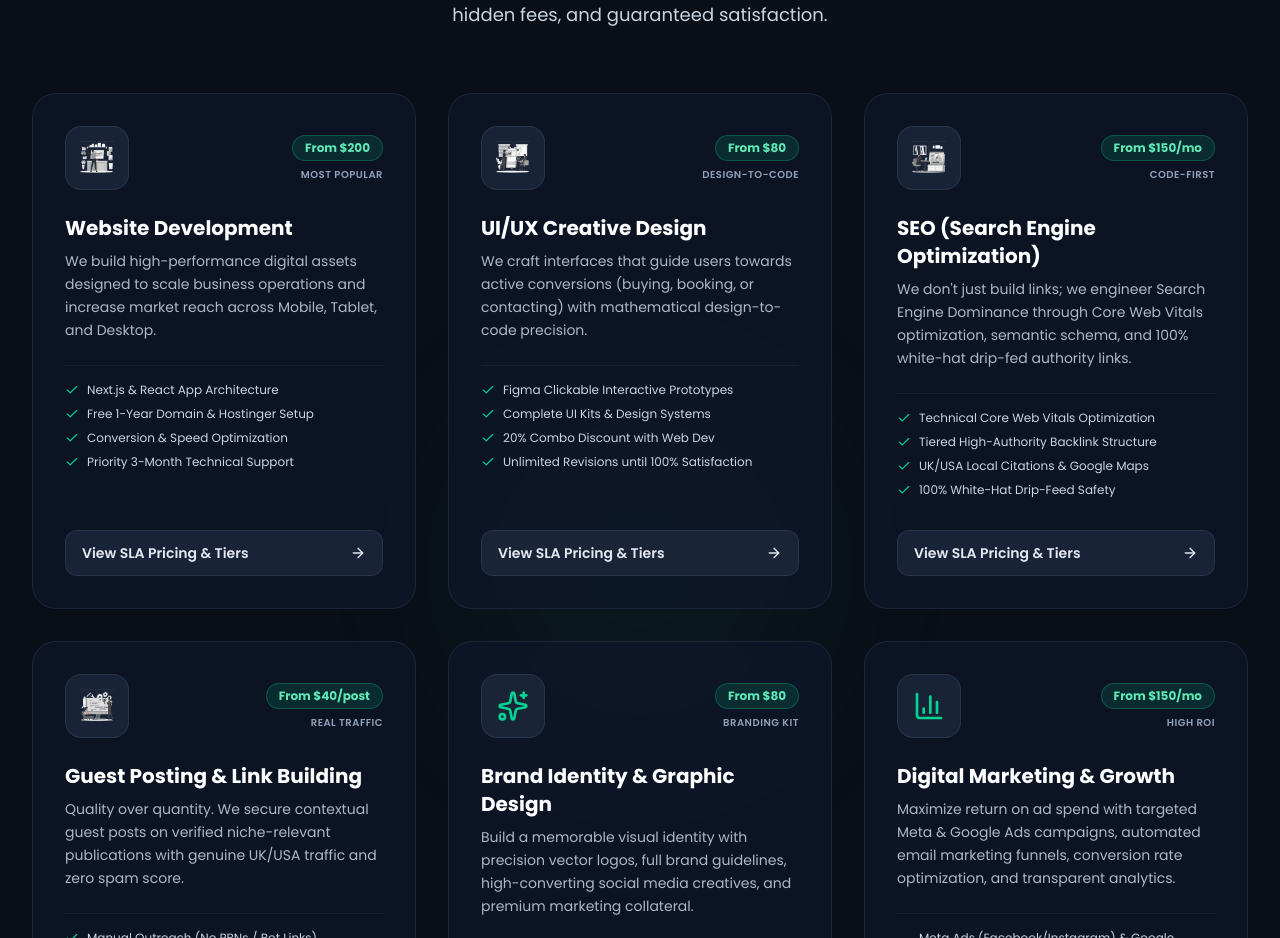
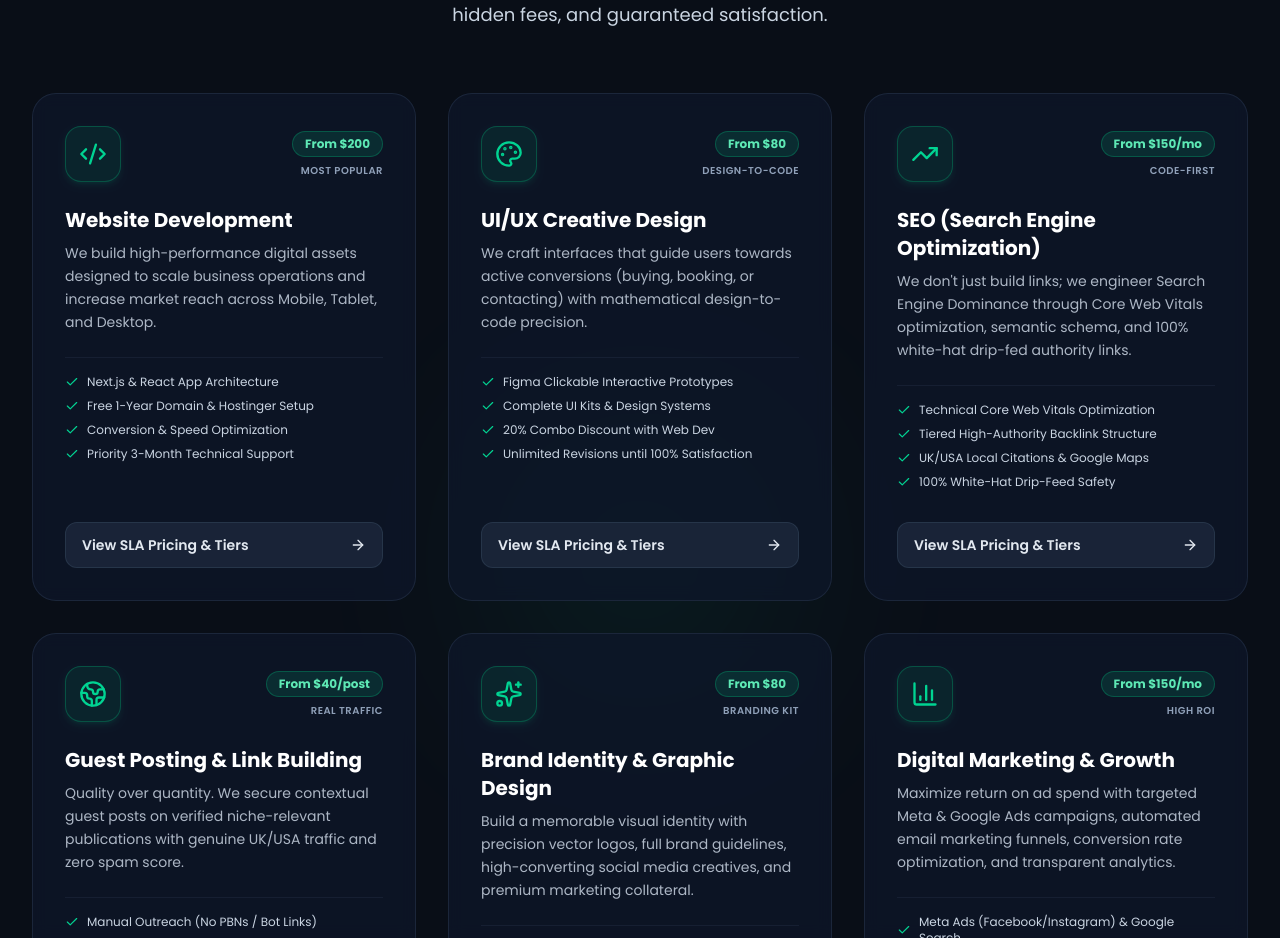
Before and after one commit to Jahanzaib-Arain24/Vantix-Digital, a Next.js app: page / in a window 1280 px wide. Shown: the part 2003-2941 px from the top of the page. Built offline with nearby package versions, Linux system fonts and the light colour scheme; a web font is replaced by a local one.

Commit message:
style: replace raster image icons with clean vector Lucide icons for all services

```diff
--- a/src/components/Services.tsx
+++ b/src/components/Services.tsx
@@ -27,13 +27,6 @@ const iconMap: Record<string, React.ElementType> = {
   Globe2,
   Sparkles,
   BarChart3,
-};
-
-const serviceImages: Record<string, string> = {
-  "web-dev": "/images/service-1.png",
-  "ui-ux": "/images/service-2.png",
-  "seo": "/images/service-3.png",
-  "guest-posting": "/images/service-4.png",
 };
 
 export default function Services() {
@@ -67,7 +60,6 @@ export default function Services() {
         <div className="grid grid-cols-1 md:grid-cols-2 lg:grid-cols-3 gap-6 sm:gap-8 mb-12">
           {servicesData.map((service) => {
             const IconComponent = iconMap[service.iconName] || Code2;
-            const customImg = serviceImages[service.id];
 
             return (
               <div
@@ -75,21 +67,10 @@ export default function Services() {
                 className="group relative rounded-3xl bg-slate-900/70 border border-slate-800/90 hover:border-emerald-500/40 p-6 sm:p-8 flex flex-col justify-between transition-all duration-300 hover:-translate-y-1.5 hover:shadow-2xl hover:shadow-emerald-500/10 backdrop-blur-sm"
               >
                 <div>
-                  {/* Top Bar: Icon + Price Pill / Badge */}
+                  {/* Top Bar: Clean Vector Icon + Price Pill / Badge */}
                   <div className="flex items-center justify-between mb-6">
-                    <div className="relative w-16 h-16 rounded-2xl bg-slate-800/80 border border-slate-700/60 p-2.5 flex items-center justify-center group-hover:border-emerald-500/50 group-hover:bg-emerald-500/10 transition-colors">
-                      {customImg ? (
-                        <div className="relative w-full h-full">
-                          <Image
-                            src={customImg}
-                            alt={service.title}
-                            fill
-                            className="object-contain"
-                          />
-                        </div>
-                      ) : (
-                        <IconComponent className="w-8 h-8 text-emerald-400" />
-                      )}
+                    <div className="w-14 h-14 rounded-2xl bg-emerald-500/10 border border-emerald-500/30 flex items-center justify-center text-emerald-400 group-hover:bg-emerald-500 group-hover:text-slate-950 group-hover:border-emerald-400 shadow-md shadow-emerald-500/10 transition-all duration-300">
+                      <IconComponent className="w-7 h-7 transition-transform duration-300 group-hover:scale-110" />
                     </div>
 
                     <div className="flex flex-col items-end gap-1.5">
```
